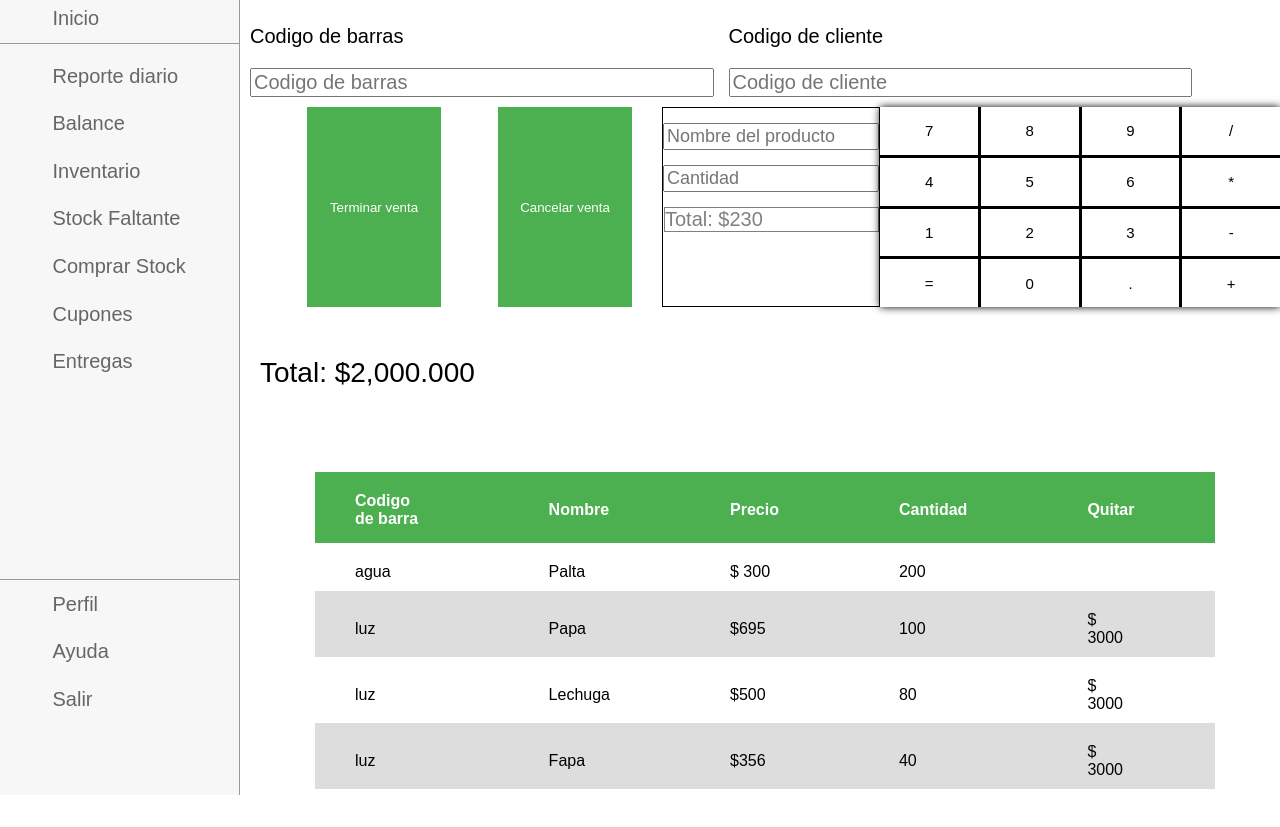
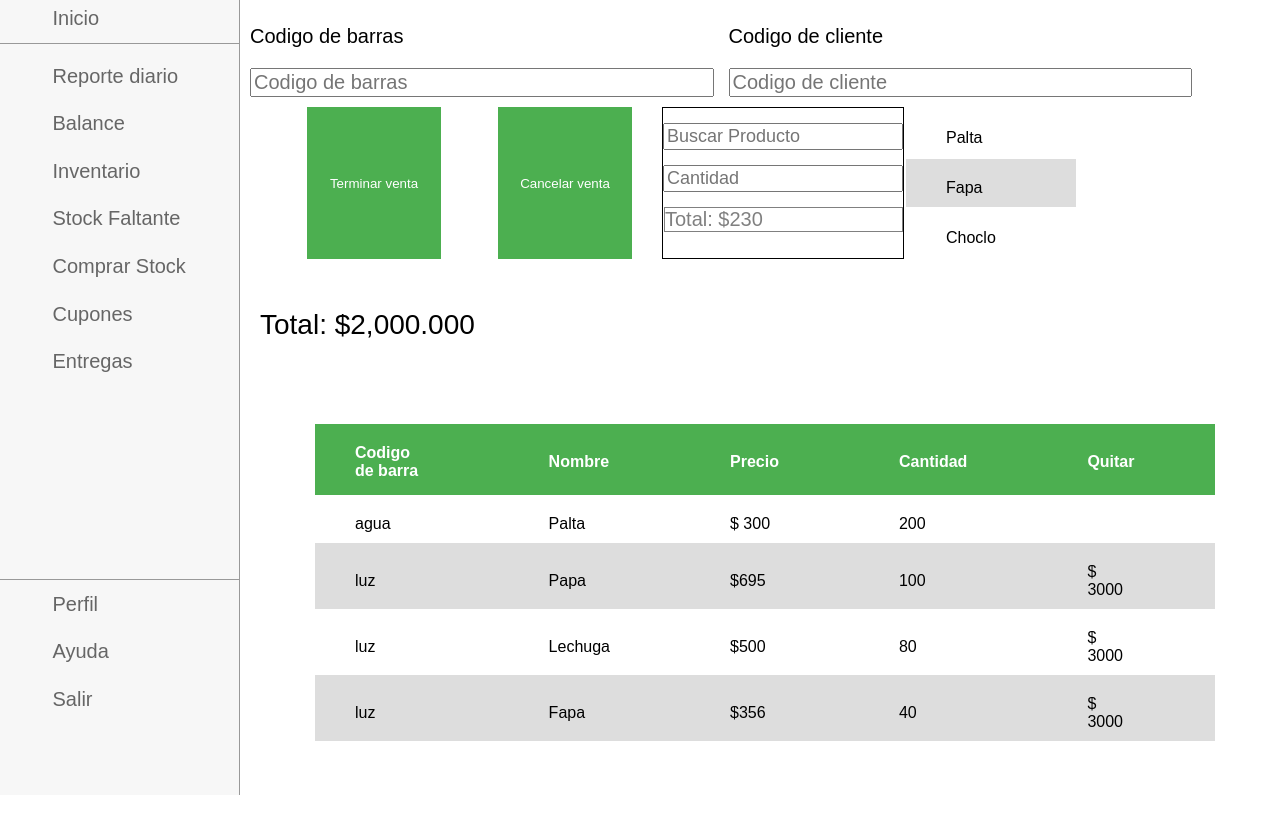
Before and after one commit to MartinianoForte/MarketNow, a plain HTML site: page views/vender-producto.html in a window 1280 px wide. Shown: the part 77-904 px from the top of the page. After the commit the page ends 873 px from the top, so only its background shows below. Drawn offline with Linux system fonts and the light colour scheme.

Commit message:
Update vender-producto.html

```diff
--- a/views/vender-producto.html
+++ b/views/vender-producto.html
@@ -52,7 +52,7 @@
                     <label class="texto menu__link">Comprar Stock</label>
                 </div>
             </a>
-            <a href="index.html">
+            <a href="cupones.html">
                 <div class="menu__opcion">
                     <i data-feather="gift" class="menu__icono"></i>
                     <label class="texto menu__link">Cupones</label>
@@ -110,13 +110,20 @@
 <!--------------------------------inputs de la calculadora--------------------------------------------->
 <div class="flex-container-padre">
 <div class="flex-container">
-    <input class="hijos" type="text" placeholder="Nombre del producto">
+    <input class="hijos" type="text" placeholder="Buscar Producto">
     <input class="hijos" type="text" placeholder="Cantidad">
     <label class="total-derecha">Total: $230</label>
 </div>
-
+<div class="conteiner-tabla-buscador">
+    <table class="tabla-buscador">
+    <tr><td>Palta</td></tr>
+    <tr><td>Fapa</td></tr>
+    <tr><td>Choclo</td></tr>
+    </table
+</div>
+</div>
 <!---------------------------------calculadora----------------------------------------------------------->
-<div class="calculator">
+<!---<div class="calculator">
 <div class="result-bar">
     <span id="Result"></span>
 </div>
@@ -139,7 +146,7 @@
   <input type="button" class="number" value="." id="coma">
   <input type="button" class="operator" value="+" id="plus">
 </div>
-</div>
+</div>-->
 </div>
 </div>
 <!---------------------------------------------------------------------------------------------------------------->
```
